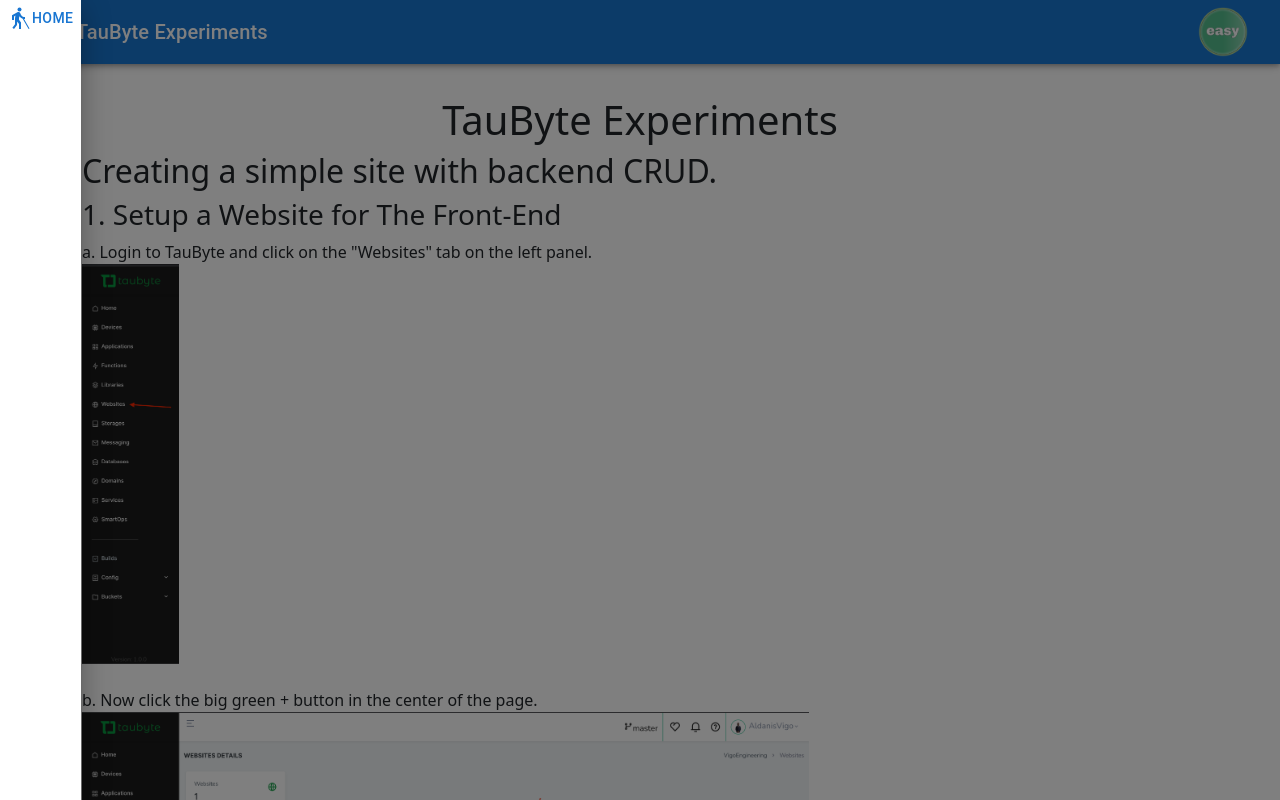
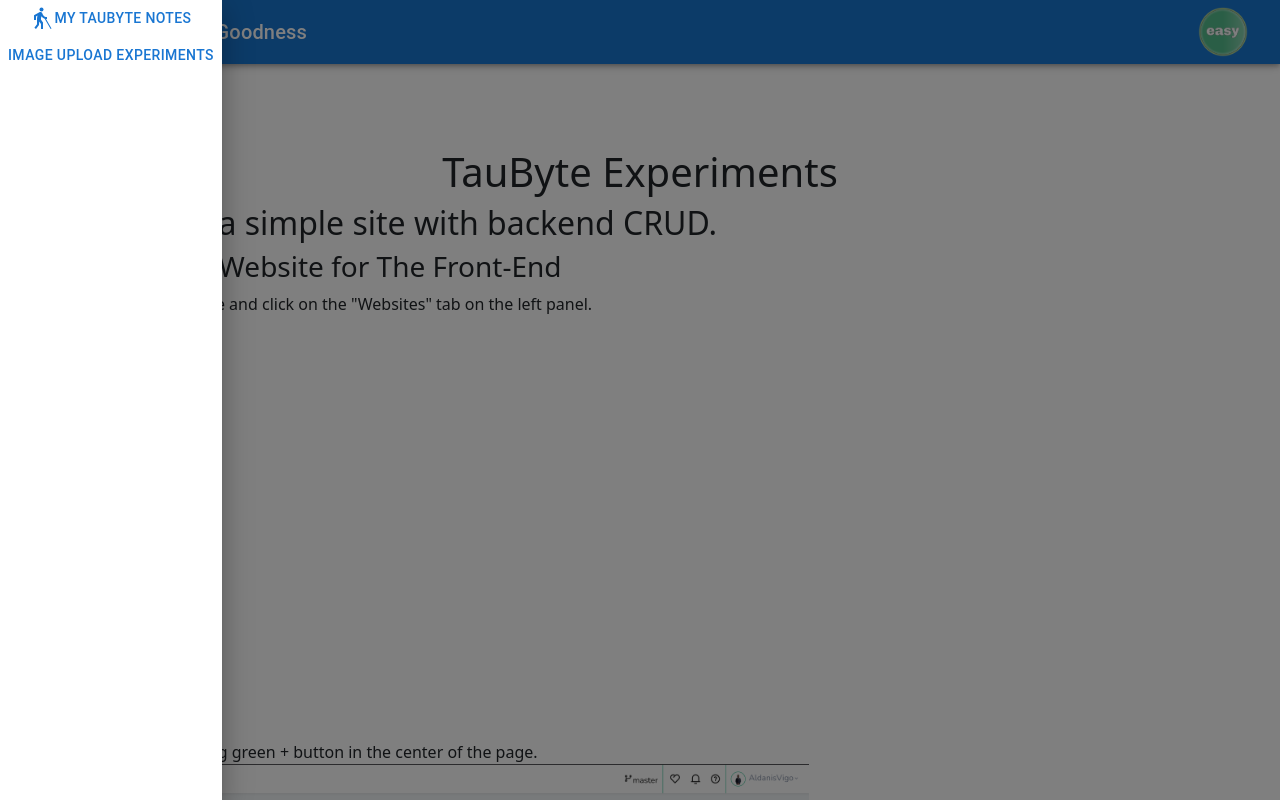
Before and after one commit to AldanisVigo/VigoEngineeringTaubyteHomepage, a React (Create React App) app: page /taubytepsudodocs in a window 1280 px wide. Both pictures are taken after a click on the button 36 px from the left and 32 px from the top of the page. Shown: the top 800 px of the page. Built offline with nearby package versions, Linux system fonts and the light colour scheme.

Commit message:
added the image upload experiment

```diff
--- a/src/App.js
+++ b/src/App.js
@@ -1,50 +1,9 @@
 import React from 'react'
-import AppBar from '@mui/material/AppBar';
-import Box from '@mui/material/Box';
-import Toolbar from '@mui/material/Toolbar';
-import Typography from '@mui/material/Typography';
-import Button from '@mui/material/Button';
-import IconButton from '@mui/material/IconButton';
-import MenuIcon from '@mui/icons-material/Menu';
-import Drawer from '@mui/material/Drawer';
-import { useState } from 'react';
-import BlindIcon from '@mui/icons-material/Blind';
-import { useNavigate } from 'react-router-dom'
+import Header from './components/Header'
 
 const App = () => {
-  const [drawerOpen,setDrawerOpen] = useState(false)
-  const nav = useNavigate()
-
-  const playEasySound = (e) => {
-      const easySound = new Audio('that_was_easy.mp3')
-      easySound.play()
-  }
   return <div>
-    <Box sx={{ flexGrow: 1 }}>
-      <Drawer open={drawerOpen} onClose={e=>setDrawerOpen(false)}>
-        <Button onClick={e=>nav('/taubytepsudodocs')}><BlindIcon/>My TauByte Notes</Button>
-      </Drawer>
-      <AppBar position="static">
-        <Toolbar>
-          <IconButton
-            size="large"
-            edge="start"
-            color="inherit"
-            aria-label="menu"
-            sx={{ mr: 2 }}
-            onClick={e=>setDrawerOpen(!drawerOpen)}
-          >
-            <MenuIcon />
-            </IconButton>
-            <Typography variant="h6" component="div" sx={{ flexGrow: 1 }}>
-              Vigo's Stash of Goodness
-            </Typography>
-            <Button color="inherit" onClick={playEasySound}>
-              <img height="50px" alt="easy button" src="easy_button.png"/>
-            </Button>
-        </Toolbar>
-      </AppBar>
-    </Box>
+    <Header/>
   </div>
 }
 
--- a/src/components/FileUploadTest.js
+++ b/src/components/FileUploadTest.js
@@ -1,6 +1,8 @@
 import React from 'react'
 import { useRef, useEffect, useCallback, useState } from 'react'
 import { CircularProgress } from '@mui/material'
+import Header from './Header'
+
 const FileUploadTest = () => {
     const fileElementRef = useRef()
     //State variable to hold our currently uploaded file as base 64 string
@@ -136,6 +138,7 @@ const FileUploadTest = () => {
         Generate the view
     */
     return <div>
+        <Header/>
         <h3>Upload a File to TauByte</h3>
         {!uploading && <div>
             <h3>Please select an image file: (.png, .jpeg, .jpg only) </h3>
--- /dev/null
+++ b/src/components/Header.js
@@ -0,0 +1,50 @@
+import React from 'react'
+import AppBar from '@mui/material/AppBar';
+import Box from '@mui/material/Box';
+import Toolbar from '@mui/material/Toolbar';
+import Typography from '@mui/material/Typography';
+import Button from '@mui/material/Button';
+import IconButton from '@mui/material/IconButton';
+import MenuIcon from '@mui/icons-material/Menu';
+import Drawer from '@mui/material/Drawer';
+import { useState } from 'react';
+import BlindIcon from '@mui/icons-material/Blind';
+import { useNavigate } from 'react-router-dom'
+
+const Header = () => {
+    const [drawerOpen,setDrawerOpen] = useState(false)
+    const nav = useNavigate()
+
+    const playEasySound = (e) => {
+        const easySound = new Audio('that_was_easy.mp3')
+        easySound.play()
+    }
+    return <Box sx={{ flexGrow: 1 }}>
+        <Drawer open={drawerOpen} onClose={e=>setDrawerOpen(false)}>
+            <Button onClick={e=>nav('/taubytepsudodocs')}><BlindIcon/>My TauByte Notes</Button>
+            <Button onClick={e=>nav('/imageuploadtest')}>Image Upload Experiments</Button>
+        </Drawer>
+        <AppBar position="fixed">
+            <Toolbar>
+            <IconButton
+                size="large"
+                edge="start"
+                color="inherit"
+                aria-label="menu"
+                sx={{ mr: 2 }}
+                onClick={e=>setDrawerOpen(!drawerOpen)}
+            >
+                <MenuIcon />
+                </IconButton>
+                <Typography variant="h6" component="div" sx={{ flexGrow: 1 }}>
+                Vigo's Stash of Goodness
+                </Typography>
+                <Button color="inherit" onClick={playEasySound}>
+                <img height="50px" alt="easy button" src="easy_button.png"/>
+                </Button>
+            </Toolbar>
+        </AppBar>
+    </Box>
+}
+
+export default Header
--- a/src/components/TauByteDocs.js
+++ b/src/components/TauByteDocs.js
@@ -13,44 +13,12 @@ import { useState } from 'react';
 import BlindIcon from '@mui/icons-material/Blind';
 import { useNavigate } from 'react-router-dom'
 import { CodeBlock, dracula} from "react-code-blocks";
-
+import Header from './Header'
 const TauByteDocs = () => {
-    const [drawerOpen,setDrawerOpen] = useState(false)
-    const nav = useNavigate()
-
-    const playEasySound = (e) => {
-        const easySound = new Audio('that_was_easy.mp3')
-        easySound.play()
-    }
-
     return <div>
-        <Box sx={{ flexGrow: 1 }}>
-            <Drawer open={drawerOpen} onClose={e=>setDrawerOpen(false)}>
-            <Button onClick={e=>nav('/')}><BlindIcon/>Home</Button>
-            </Drawer>
-            <AppBar position="fixed">
-            <Toolbar>
-                <IconButton
-                size="large"
-                edge="start"
-                color="inherit"
-                aria-label="menu"
-                sx={{ mr: 2 }}
-                onClick={e=>setDrawerOpen(!drawerOpen)}
-                >
-                <MenuIcon />
-                </IconButton>
-                <Typography variant="h6" component="div" sx={{ flexGrow: 1 }}>
-                    TauByte Experiments
-                </Typography>
-                <Button color="inherit" onClick={playEasySound}>
-                    <img height="50px" alt="easy button" src="easy_button.png"/>
-                </Button>
-            </Toolbar>
-            </AppBar>
-        </Box>
+        <Header/>
         <Container>
-            <Row className="mt-5">
+            <Row>
                 <Col className="d-flex justify-content-center mt-5"><h1>TauByte Experiments</h1></Col>
             </Row>
             <Row>
--- a/src/index.css
+++ b/src/index.css
@@ -1,13 +1,3 @@
 body {
-  margin: 0;
-  font-family: -apple-system, BlinkMacSystemFont, 'Segoe UI', 'Roboto', 'Oxygen',
-    'Ubuntu', 'Cantarell', 'Fira Sans', 'Droid Sans', 'Helvetica Neue',
-    sans-serif;
-  -webkit-font-smoothing: antialiased;
-  -moz-osx-font-smoothing: grayscale;
+    margin-top: 100px !important;
 }
-
-code {
-  font-family: source-code-pro, Menlo, Monaco, Consolas, 'Courier New',
-    monospace;
-}
```
